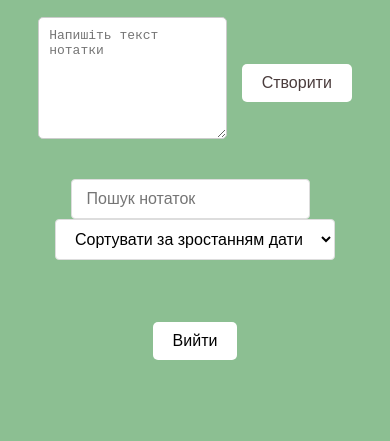
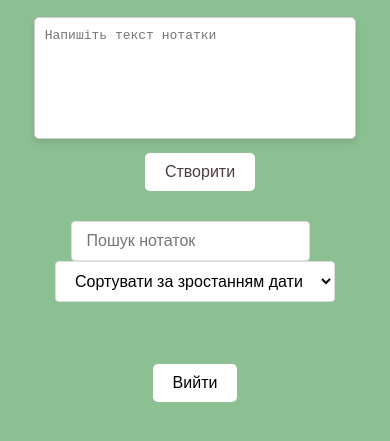
Before and after one commit to foxandkiss/note, a website: page public/notes.html in a window 390 px wide. Shown: the part 173-614 px from the top of the page. Drawn offline with nearby package versions, Linux system fonts and the light colour scheme; no server answers.

Commit message:
update styles

```diff
--- /dev/null
+++ b/public/landr.css
@@ -0,0 +1,70 @@
+/* styles.css */
+body {
+    background-color: #F0F0F0;
+    color: #181818;
+    font-family: 'Arial', sans-serif;
+    display: flex;
+    flex-direction: column;
+    align-items: center;
+    justify-content: center;
+    height: 100vh;
+    margin: 0;
+  }
+
+  h1 {
+    margin-bottom: 20px;
+  }
+
+  form {
+    background-color: #ffffff;
+    padding: 20px;
+    border-radius: 10px;
+    box-shadow: 0 4px 8px rgba(0, 0, 0, 0.1);
+    width: 100%;
+    max-width: 400px;
+  }
+
+  input[type="text"], input[type="password"] {
+    width: 100%;
+    padding: 15px;
+    margin: 10px 0;
+    border: 1px solid #cccccc;
+    border-radius: 5px;
+    box-sizing: border-box;
+  }
+
+  button {
+    width: 100%;
+    padding: 15px;
+    background-color: #8cbf92;
+    color: #fff;
+    border: none;
+    border-radius: 5px;
+    cursor: pointer;
+    font-size: 16px;
+  }
+
+  button:hover {
+    background-color: #7aa37e;
+  }
+
+  a {
+    margin-top: 10px;
+    color: #8cbf92;
+    text-decoration: none;
+  }
+
+  a:hover {
+    text-decoration: underline;
+  }
+
+  /* Адаптивність для мобільних пристроїв */
+  @media (max-width: 600px) {
+    form {
+      padding: 10px;
+    }
+
+    input[type="text"], input[type="password"], button {
+      padding: 10px;
+    }
+  }
--- a/public/notes.html
+++ b/public/notes.html
@@ -14,7 +14,7 @@
   </div>
   <h1>Створіть нотатку</h1>
   <form id="notesForm">
-    <textarea id="content" placeholder="Напишіть текст нотатки" required></textarea>
+    <textarea id="content" placeholder="Напишіть текст нотатки" required></textarea><br>
     <button type="submit">Створити</button>
   </form>
   <input type="text" id="searchInput" placeholder="Пошук нотаток">
@@ -26,5 +26,16 @@
   <div id="message-container"></div>
   <a href="/logout">Вийти</a>
   <script src="scripts.js"></script>
+  <script>
+    document.addEventListener('DOMContentLoaded', (event) => {
+      const textarea = document.getElementById('content');
+
+      textarea.addEventListener('input', () => {
+        textarea.style.height = 'auto'; // Скидає висоту перед вимірюванням
+        textarea.style.height = (textarea.scrollHeight) + 'px'; // Встановлює нову висоту
+      });
+    });
+  </script>
+
 </body>
 </html>
--- a/public/styles.css
+++ b/public/styles.css
@@ -18,15 +18,35 @@ body {
   }
 
   textarea {
-    width: 50%;
-    height: 100px;
+    width: 100%;
+    max-width: 600px;
+    min-height: 100px;
     margin-bottom: 10px;
-    padding: 10px;
-    font-size: 1em;
+    padding: 15px;
+    font-size: 1.2em; /* Збільшуємо розмір тексту */
     border: 1px solid #ccc;
     border-radius: 5px;
+    background-color: #ffffff;
+    color: #000000;
     display: inline-block;
-    vertical-align: middle;
+    box-shadow: 0 4px 6px rgba(0, 0, 0, 0.1);
+    transition: border-color 0.3s, box-shadow 0.3s;
+    overflow: hidden; /* Забезпечує, що текстове поле не буде мати скролінгу */
+    resize: none; /* Забороняє ручне змінення розміру */
+  }
+
+  textarea:focus {
+    border-color: #D6AE7B;
+    box-shadow: 0 0 10px rgba(218, 165, 32, 0.5);
+    outline: none;
+  }
+
+  @media (max-width: 768px) {
+    textarea {
+      width: 90%;
+      font-size: 1em;
+      padding: 10px;
+    }
   }
 
   button[type="submit"] {
```
Also changed, not shown: public/login.html (+1 -1 lines), public/register.html (+1 -1 lines).
